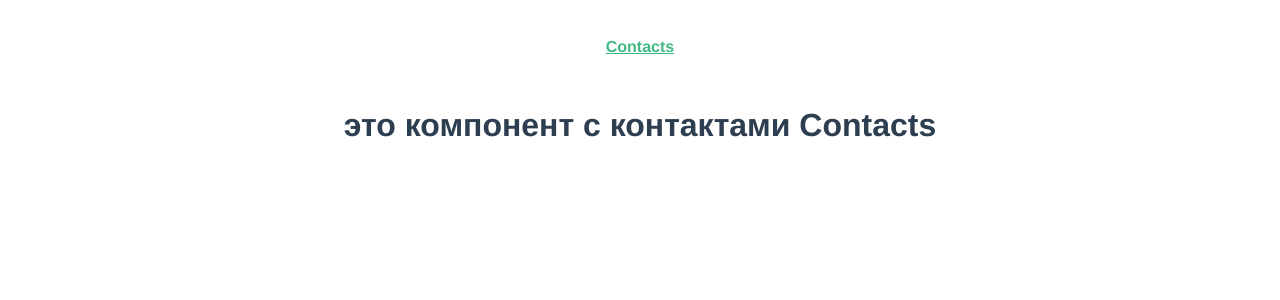
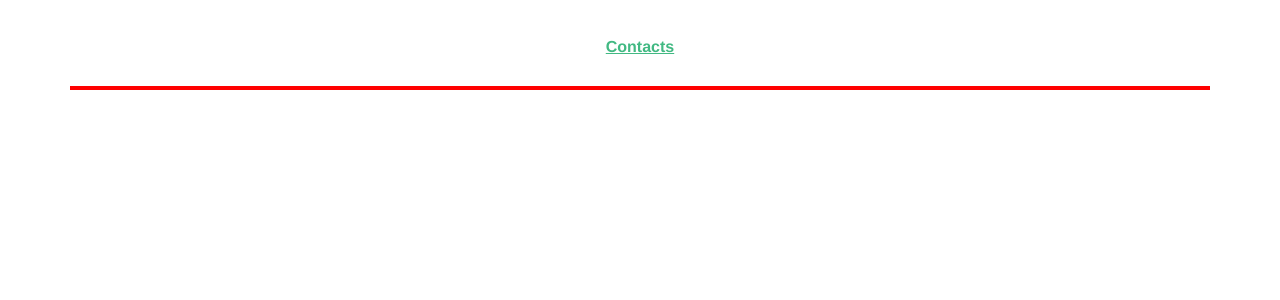
Before and after one commit to Senior-Pomidor/PhoneBook-Vue, a Vue app: page / in a window 1280 px wide. Shown: the top 300 px of the page. Built offline with nearby package versions, Linux system fonts and the light colour scheme.

Commit message:
added container

```diff
--- a/src/App.vue
+++ b/src/App.vue
@@ -4,7 +4,9 @@
       <router-link to="/">Contacts</router-link>
     </div>
 
-    <router-view/>
+    <div class="container">
+      <router-view/>
+    </div>
   </div>
 </template>
 
@@ -29,4 +31,10 @@
     }
   }
 }
+
+.container {
+  width: 95%;
+  max-width: 1140px;
+  margin: 0 auto;
+}
 </style>
--- a/src/views/Contacts.vue
+++ b/src/views/Contacts.vue
@@ -1,9 +1,19 @@
 <template>
-  <h1>
+  <!-- <h1>
     это компонент с контактами Contacts
-  </h1>
+  </h1> -->
+
+  <section id="contact">
+
+  </section>
 </template>
 
 <script>
 
 </script>
+
+<style scoped>
+  #contact {
+    border: 2px solid red;
+  }
+</style>
```
